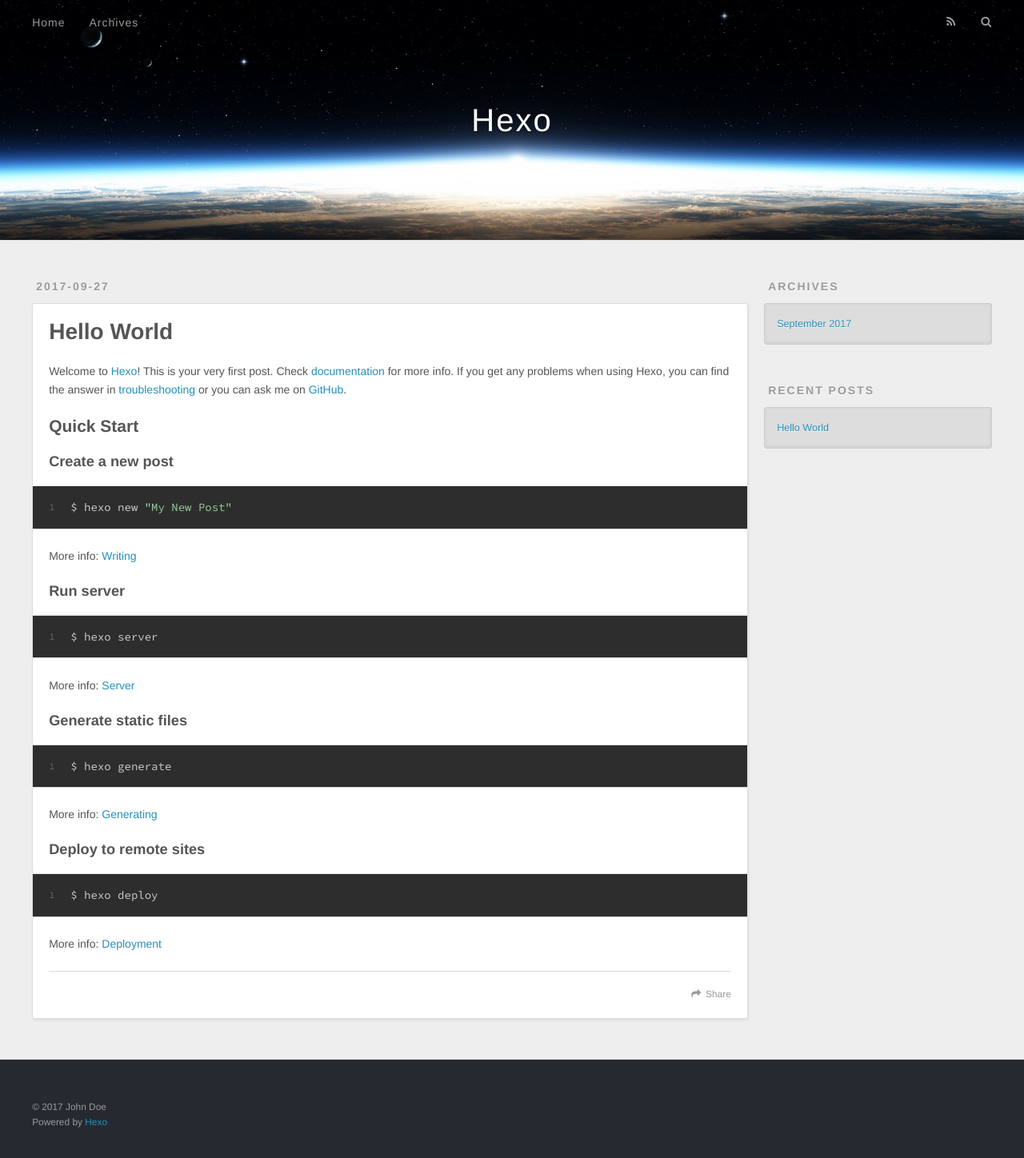
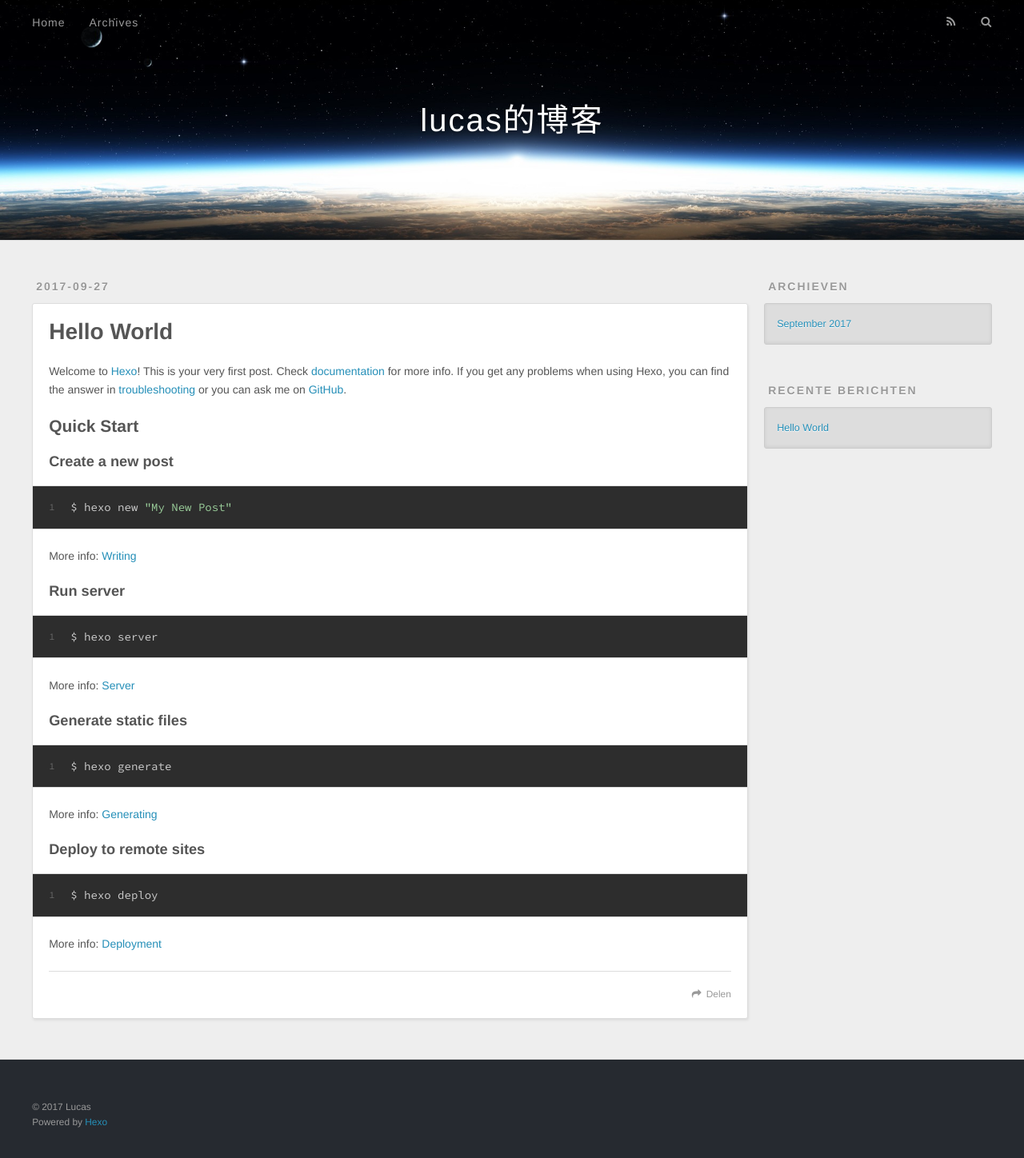
Before and after one commit to TaixiangLu/Taixianglu.github.io, a plain HTML site: page index.html in a window 1280 px wide. Shown: the whole page at 80% size. Drawn offline with nearby package versions, Linux system fonts and the light colour scheme.

Commit message:
Site updated: 2017-09-27 02:14:44

```diff
--- a/index.html
+++ b/index.html
@@ -3,16 +3,16 @@
 <head>
   <meta charset="utf-8">
 
-  <title>Hexo</title>
+  <title>lucas的博客</title>
   <meta name="viewport" content="width=device-width, initial-scale=1, maximum-scale=1">
   <meta property="og:type" content="website">
-<meta property="og:title" content="Hexo">
-<meta property="og:url" content="http://yoursite.com/index.html">
-<meta property="og:site_name" content="Hexo">
+<meta property="og:title" content="lucas的博客">
+<meta property="og:url" content="http://blog.mr-lucas.com/index.html">
+<meta property="og:site_name" content="lucas的博客">
 <meta name="twitter:card" content="summary">
-<meta name="twitter:title" content="Hexo">
+<meta name="twitter:title" content="lucas的博客">
 
-    <link rel="alternate" href="/atom.xml" title="Hexo" type="application/atom+xml">
+    <link rel="alternate" href="/atom.xml" title="lucas的博客" type="application/atom+xml">
 
 
     <link rel="icon" href="/favicon.png">
@@ -33,7 +33,7 @@
   <div id="header-outer" class="outer">
     <div id="header-title" class="inner">
       <h1 id="logo-wrap">
-        <a href="/" id="logo">Hexo</a>
+        <a href="/" id="logo">lucas的博客</a>
       </h1>
 
     </div>
@@ -50,10 +50,10 @@
 
           <a id="nav-rss-link" class="nav-icon" href="/atom.xml" title="RSS Feed"></a>
 
-        <a id="nav-search-btn" class="nav-icon" title="Search"></a>
+        <a id="nav-search-btn" class="nav-icon" title="Zoeken"></a>
       </nav>
       <div id="search-form-wrap">
-        <form action="//google.com/search" method="get" accept-charset="UTF-8" class="search-form"><input type="search" name="q" class="search-form-input" placeholder="Search"><button type="submit" class="search-form-submit">&#xF002;</button><input type="hidden" name="sitesearch" value="http://yoursite.com"></form>
+        <form action="//google.com/search" method="get" accept-charset="UTF-8" class="search-form"><input type="search" name="q" class="search-form-input" placeholder="Search"><button type="submit" class="search-form-submit">&#xF002;</button><input type="hidden" name="sitesearch" value="http://blog.mr-lucas.com"></form>
       </div>
     </div>
   </div>
@@ -96,7 +96,7 @@
 
     </div>
     <footer class="article-footer">
-      <a data-url="http://yoursite.com/2017/09/27/hello-world/" data-id="cj81wjuf10000xcvfnosndn0y" class="article-share-link">Share</a>
+      <a data-url="http://blog.mr-lucas.com/2017/09/27/hello-world/" data-id="cj81wgyhz0000dovfr5f4657u" class="article-share-link">Delen</a>
 
 
     </footer>
@@ -121,7 +121,7 @@
 
 
   <div class="widget-wrap">
-    <h3 class="widget-title">Archives</h3>
+    <h3 class="widget-title">Archieven</h3>
     <div class="widget">
       <ul class="archive-list"><li class="archive-list-item"><a class="archive-list-link" href="/archives/2017/09/">September 2017</a></li></ul>
     </div>
@@ -131,7 +131,7 @@
 
 
   <div class="widget-wrap">
-    <h3 class="widget-title">Recent Posts</h3>
+    <h3 class="widget-title">Recente berichten</h3>
     <div class="widget">
       <ul>
 
@@ -151,7 +151,7 @@
 
   <div class="outer">
     <div id="footer-info" class="inner">
-      &copy; 2017 John Doe<br>
+      &copy; 2017 Lucas<br>
       Powered by <a href="http://hexo.io/" target="_blank">Hexo</a>
     </div>
   </div>
```
Also changed, not shown: 2017/09/27/hello-world/index.html (+11 -11 lines), archives/2017/09/index.html (+12 -12 lines), archives/2017/index.html (+12 -12 lines), archives/index.html (+12 -12 lines), 1 other file.
